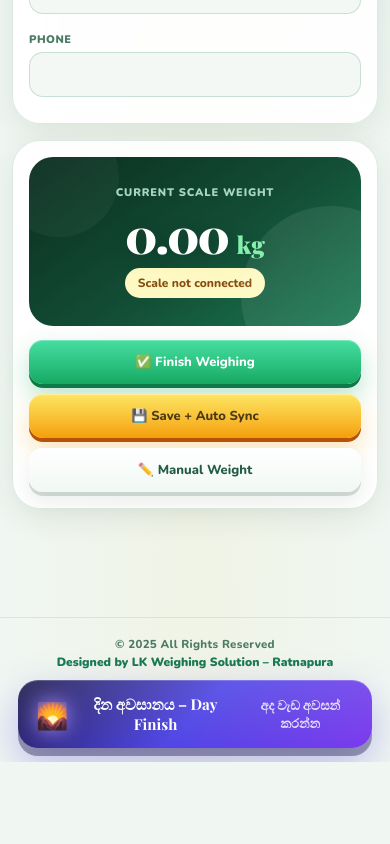
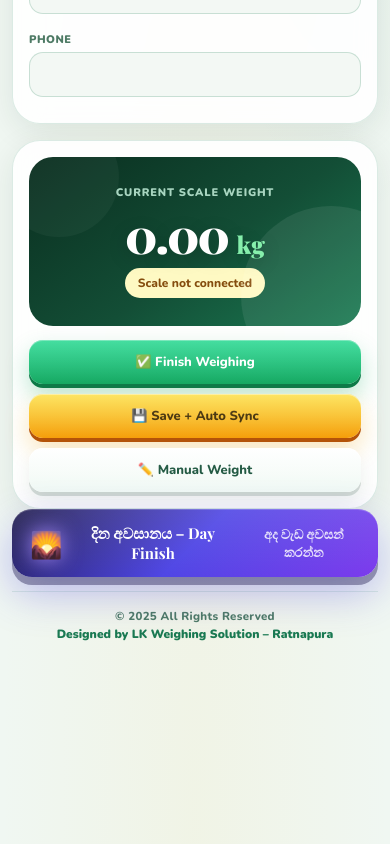
Before and after one commit to tllanka/tea-leaf-pos, a plain HTML site: page index.html in a window 390 px wide. Shown: the part 1192-2036 px from the top of the page. Before the commit the page ends 1954 px from the top, so only its background shows below. Drawn offline with nearby package versions, Linux system fonts and the light colour scheme.

Commit message:
Add files via upload

```diff
--- a/index.html
+++ b/index.html
@@ -33,7 +33,7 @@ body{font-family:var(--fb);color:var(--text);min-height:100vh;background:var(--b
     radial-gradient(ellipse 50% 80% at 50% 100%,rgba(245,200,66,.07),transparent);}
 ::-webkit-scrollbar{width:6px;height:6px}
 ::-webkit-scrollbar-thumb{background:rgba(26,122,82,.3);border-radius:99px}
-.app{max-width:1280px;margin:auto;padding:18px 18px 130px}
+.app{max-width:1280px;margin:auto;padding:18px 18px 190px}
 
 /* TOPBAR */
 .topbar{display:flex;justify-content:space-between;align-items:center;gap:16px;
@@ -203,7 +203,7 @@ tr:last-child td{border-bottom:none}tr:hover td{background:rgba(240,247,242,.5)}
 .feature-list li::before{content:"✓";color:var(--g3);font-weight:900;flex-shrink:0}
 
 /* DAY FINISH BUTTON */
-.day-finish-wrap{max-width:1280px;margin:0 auto;padding:0 18px 14px;}
+.day-finish-wrap{max-width:1280px;margin:0 auto;padding:0 0 14px;}
 .day-finish-btn{
   width:100%;border:none;border-radius:20px;padding:16px 24px;
   background:linear-gradient(135deg,#1e1b4b 0%,#4f46e5 50%,#7c3aed 100%);
@@ -221,7 +221,7 @@ tr:last-child td{border-bottom:none}tr:hover td{background:rgba(240,247,242,.5)}
 @keyframes moonGlow{0%,100%{filter:drop-shadow(0 0 4px rgba(167,139,250,.6))}50%{filter:drop-shadow(0 0 12px rgba(167,139,250,1))}}
 
 /* FOOTER */
-.footer{text-align:center;padding:18px 10px 10px;border-top:1.5px solid rgba(26,122,82,.12)}
+.footer{text-align:center;padding:16px 10px 14px;border-top:1.5px solid rgba(26,122,82,.12);margin-bottom:8px}
 .footer-text{font-size:11.5px;color:var(--muted);font-weight:800;letter-spacing:.3px}
 .footer-brand{font-size:12px;font-weight:900;color:var(--g3);margin-top:2px}
 
@@ -301,7 +301,7 @@ tr:last-child td{border-bottom:none}tr:hover td{background:rgba(240,247,242,.5)}
   .nav{position:fixed;left:6px;right:6px;bottom:8px;z-index:100;margin:0;box-shadow:0 16px 48px rgba(10,46,31,.22)}
 }
 @media(max-width:560px){
-  .app{padding:12px 12px 108px}
+  .app{padding:12px 12px calc(180px + env(safe-area-inset-bottom, 0px))}
   .topbar{margin:-12px -12px 14px;padding:16px}
   .logo{width:52px;height:52px;font-size:25px}
   .brand-text h1{font-size:17px}
@@ -609,13 +609,6 @@ tr:last-child td{border-bottom:none}tr:hover td{background:rgba(240,247,242,.5)}
 
 </main>
 
-</div><!-- .app -->
-
-<div class="footer">
-  <div class="footer-text">© 2025 All Rights Reserved</div>
-  <div class="footer-brand">Designed by LK Weighing Solution – Ratnapura</div>
-</div>
-
 <!-- DAY FINISH BUTTON -->
 <div class="day-finish-wrap">
   <button class="day-finish-btn" onclick="dayFinish()">
@@ -624,6 +617,13 @@ tr:last-child td{border-bottom:none}tr:hover td{background:rgba(240,247,242,.5)}
     <span id="dayFinishHint" style="font-size:13px;opacity:.82;margin-left:4px">සුභ රාත්‍රියක් වේවා</span>
   </button>
 </div>
+
+<div class="footer">
+  <div class="footer-text">© 2025 All Rights Reserved</div>
+  <div class="footer-brand">Designed by LK Weighing Solution – Ratnapura</div>
+</div>
+
+</div><!-- .app -->
 
 <!-- SUCCESS POPUP -->
 <div class="success-overlay" id="successOverlay">
```
